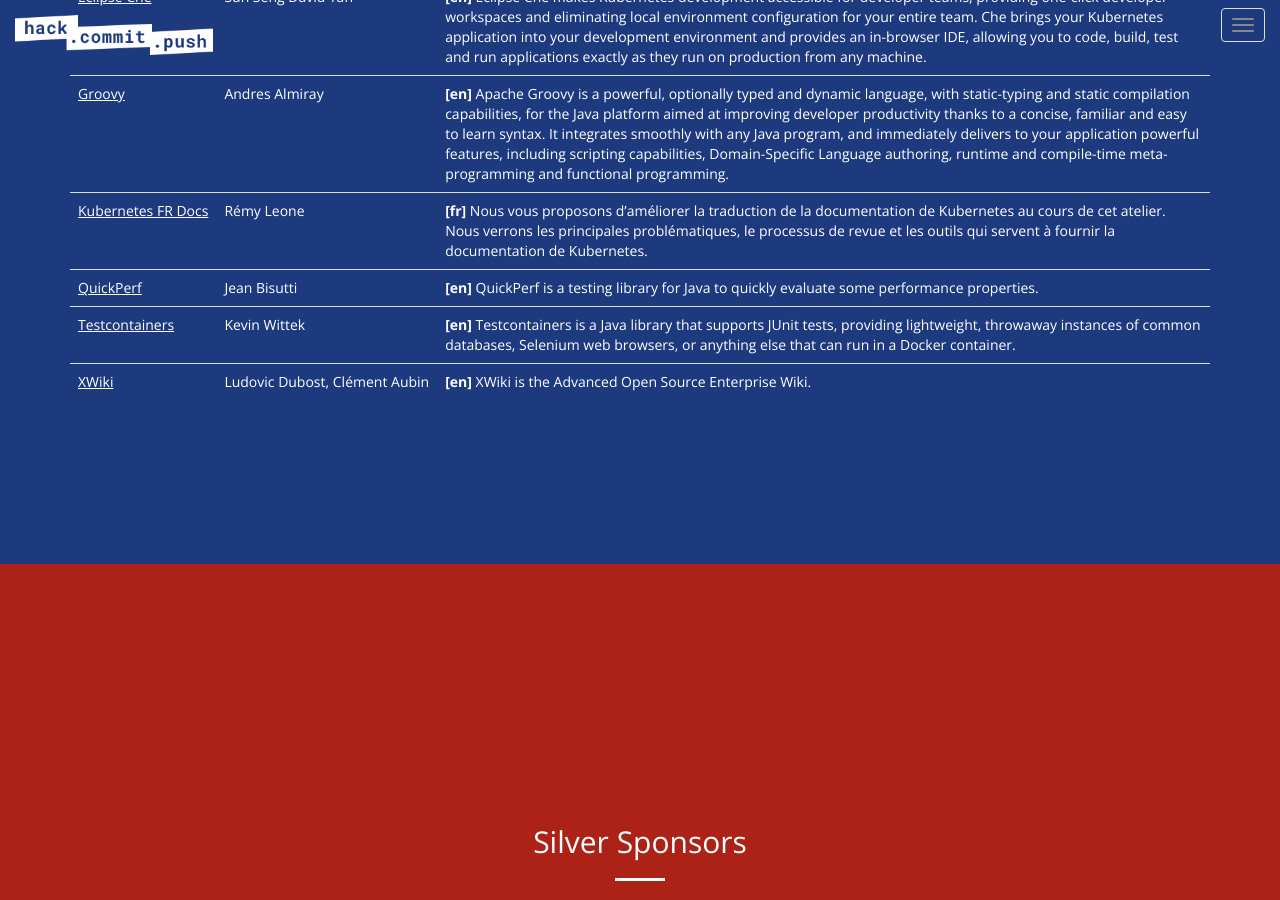
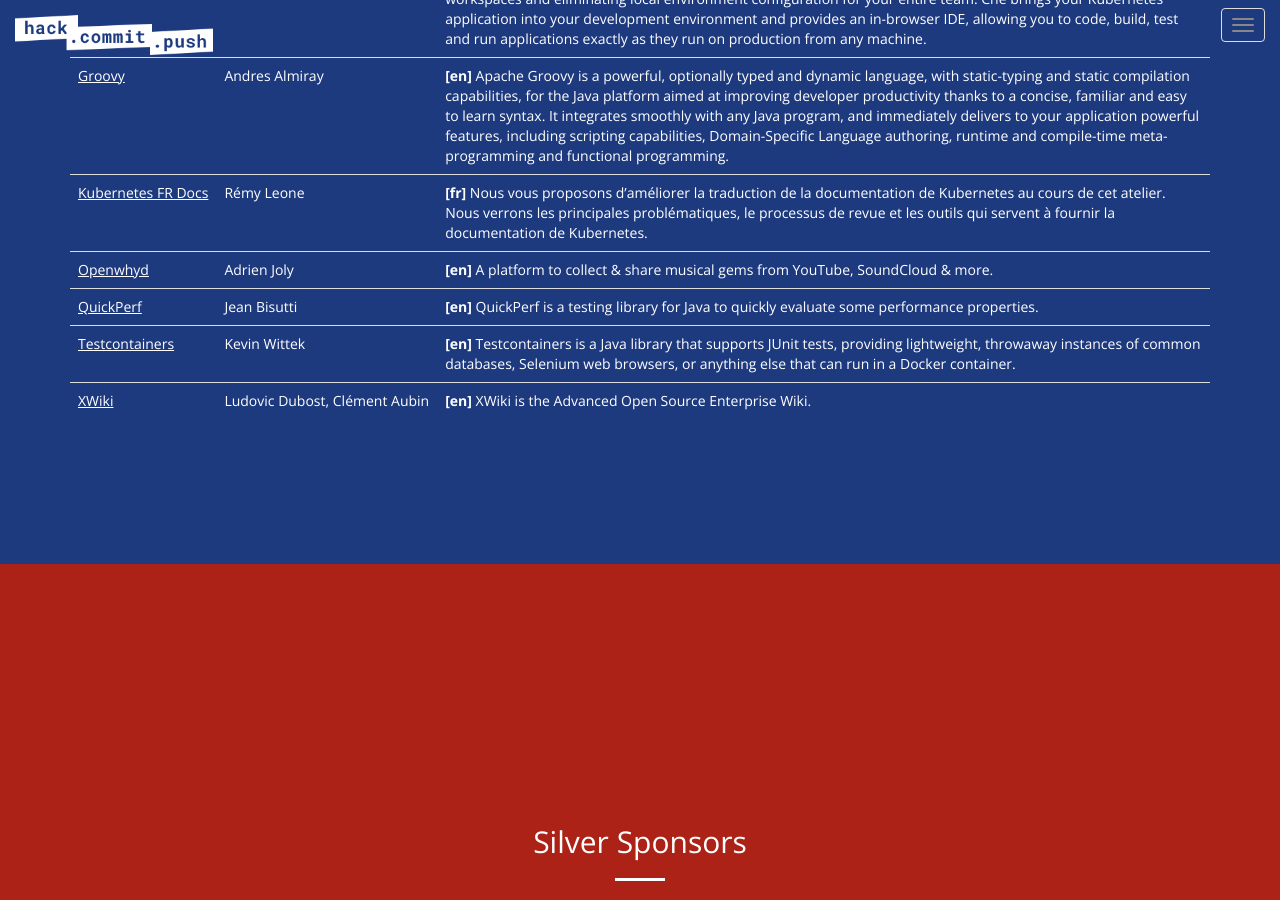
Before and after one commit to hack-commit-push/paris2020, a Jekyll site: the page built from index.html, in a window 1280 px wide and 900 px high, scrolled down 4039 px. Built offline with Jekyll 4.4.1, drawn with Linux system fonts in a browser that asks for light colours.

Commit message:
Add Openwhyd to projects list

```diff
--- a/_data/projects.yml
+++ b/_data/projects.yml
@@ -67,3 +67,10 @@
       QuickPerf is a testing library for Java to quickly evaluate some performance properties.
   leads:
     - name: Jean Bisutti
+- name: Openwhyd
+  url: https://github.com/openwhyd
+  description:
+    en: |
+      A platform to collect & share musical gems from YouTube, SoundCloud & more.
+  leads:
+    - name: Adrien Joly
```
